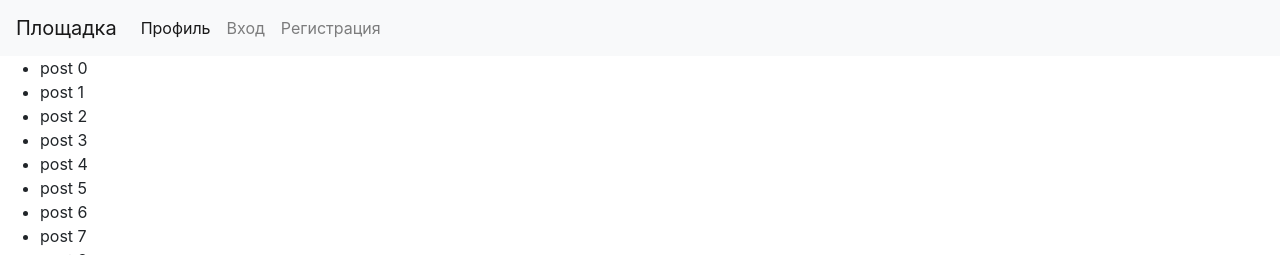
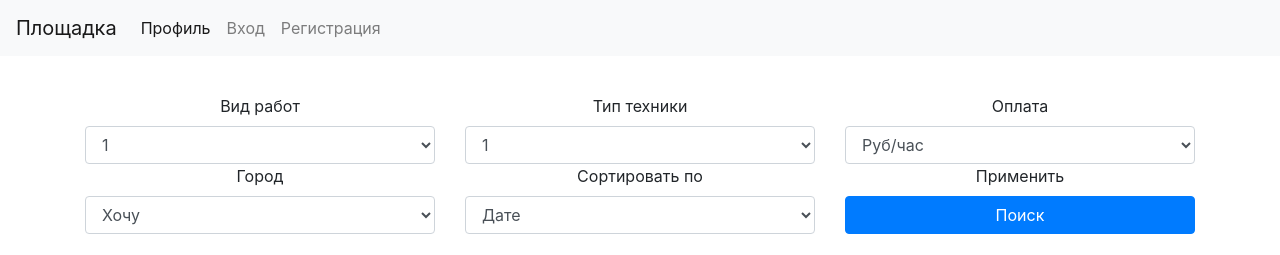
Before and after one commit to AndreyKaigarodov/-bulletin_board_construction_machinery_Flask-, a Flask app: template app/templates/ListMachin.html in a window 1280 px wide. Shown: the top 255 px of the page. Run offline with Flask 2, Linux system fonts and the light colour scheme; the template is opened without the code that fills it: most values are stand-ins (such as "Sample title", 1, 10 or a date in 2020); some libraries are stand-ins or nearby versions.

Commit message:
Страница с объявлениями, логика в профиле

```diff
--- a/app/modules.py
+++ b/app/modules.py
@@ -17,7 +17,7 @@ class db:
         pass
 
 class User():
-    TABLE_NAME = "user_customer"
+    TABLE_NAME = "user"
 
     def __init__(self,login = None, password = None, username = None, company_name = None):
         if username != None:
--- a/app/static/css/styleProf.css
+++ b/app/static/css/styleProfile.css
@@ -1,3 +1,6 @@
+.container {
+    margin-top: 3%;
+}
 
 .emp-profile{
     padding: 3%;
@@ -10,7 +13,7 @@
     text-align: center;
 }
 .profile-img img{
-    width: 65%;
+    width: 70%;
     height: 100%;
 }
 .profile-img .file {
--- a/app/templates/ListMachin.html
+++ b/app/templates/ListMachin.html
@@ -1,10 +1,82 @@
 {% extends "base.html" %}
     {% block content %}
+    <div class="container">
+        <div class="row mb-4" align = "center">
+            <div class="col-sm-4 themed-grid-col">
+                <label for="exampleFormControlSelect1">Вид работ</label>
+                <select class="form-control" id="exampleFormControlSelect1">
+                    <option>1</option>
+                    <option>2</option>
+                    <option>3</option>
+                    <option>4</option>
+                    <option>5</option>
+                </select>
+            </div>
+            <div class="col-sm-4 themed-grid-col">
+                <label for="exampleFormControlSelect1">Тип техники</label>
+                <select class="form-control" id="exampleFormControlSelect1">
+                    <option>1</option>
+                    <option>2</option>
+                    <option>3</option>
+                    <option>4</option>
+                    <option>5</option>
+                 </select>
+            </div>
+            <div class="col-sm-4 themed-grid-coll">
+                <label for="exampleFormControlSelect1">Оплата</label>
+                <select class="form-control" id="exampleFormControlSelect1">
+                    <option>Руб/час</option>
+                    <option>Руб/сутки</option>
+                    <option>Договорная</option>
+                 </select>
+            </div>
+            <div class="col-sm-4 themed-grid-col">
+                <label for="exampleFormControlSelect1">Город</label>
+                <select class="form-control" id="exampleFormControlSelect1">
+                    <option>Хочу</option>
+                    <option>Пиво</option>
+                    <option></option>
+                 </select>
+            </div>
+            <div class="col-sm-4 themed-grid-col">
+                <label for="exampleFormControlSelect1">Сортировать по</label>
+                <select class="form-control" id="exampleFormControlSelect1">
+                    <option>Дате</option>
+                    <option>Цене</option>
+                    <option>Просмотрам</option>
+                 </select>
+            </div>
+            <div class="col-sm-4 themed-grid-col">
+                <label for="exampleFormControlSelect1">Применить</label><br>
+                <button class="btn btn-primary btn-md btn-block" type="submit">Поиск</button>
+            </div>
+        </div>
+        <ul class="list-unstyled">
+            <li class="media">
+              <img src="..." class="mr-3" alt="...">
+              <div class="media-body">
+                <h5 class="mt-0 mb-1">List-based media object</h5>
+                Cras sit amet nibh libero, in gravida nulla. Nulla vel metus scelerisque ante sollicitudin. Cras purus odio, vestibulum in vulputate at, tempus viverra turpis. Fusce condimentum nunc ac nisi vulputate fringilla. Donec lacinia congue felis in faucibus.
+              </div>
+            </li>
+            <li class="media my-4">
+              <img src="..." class="mr-3" alt="...">
+              <div class="media-body">
+                <h5 class="mt-0 mb-1">List-based media object</h5>
+                Cras sit amet nibh libero, in gravida nulla. Nulla vel metus scelerisque ante sollicitudin. Cras purus odio, vestibulum in vulputate at, tempus viverra turpis. Fusce condimentum nunc ac nisi vulputate fringilla. Donec lacinia congue felis in faucibus.
+              </div>
+            </li>
+            <li class="media">
+              <img src="..." class="mr-3" alt="...">
+              <div class="media-body">
+                <h5 class="mt-0 mb-1">List-based media object</h5>
+                Cras sit amet nibh libero, in gravida nulla. Nulla vel metus scelerisque ante sollicitudin. Cras purus odio, vestibulum in vulputate at, tempus viverra turpis. Fusce condimentum nunc ac nisi vulputate fringilla. Donec lacinia congue felis in faucibus.
+              </div>
+            </li>
+          </ul>
 
-    <ul>
-        {% for i in range(50) %}
-            <li>post {{i}}</li>
-        {% endfor%}
-    </ul>
+    </div>
+
+
 
     {% endblock %}
--- a/app/templates/base.html
+++ b/app/templates/base.html
@@ -2,7 +2,7 @@
     <head>
         <meta charset="utf-8">
         <link rel="stylesheet" href="https://stackpath.bootstrapcdn.com/bootstrap/4.5.2/css/bootstrap.min.css" integrity="sha384-JcKb8q3iqJ61gNV9KGb8thSsNjpSL0n8PARn9HuZOnIxN0hoP+VmmDGMN5t9UJ0Z" crossorigin="anonymous">
-        <link rel="stylesheet" href="../static/css/styleProf.css">
+        <link rel="stylesheet" href="../static/css/styleProfile.css">
         {% if title %}
         <title>{{title}}</title>
         {% else %}
```
Also changed, not shown: app/templates/userProfile.html (+16 -45 lines).
